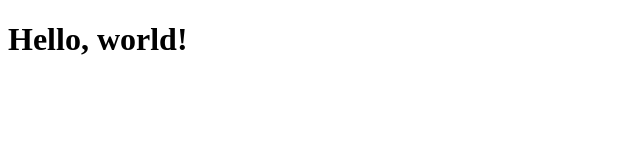
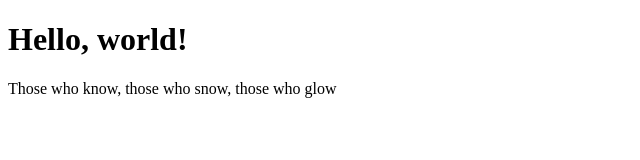
Before and after one commit to 734j/734j.github.io, a plain HTML site: page index.html in a window 1280 px wide. Shown: the whole page, without its empty margins (0-640 px from the left). Drawn offline with Linux system fonts and the light colour scheme.

Commit message:
those who know

```diff
--- a/index.html
+++ b/index.html
@@ -9,6 +9,7 @@
   <body>
 
 	<h1>Hello, world!</h1>
+	<p>Those who know, those who snow, those who glow </p>
 
   </body>
 </html>
```
